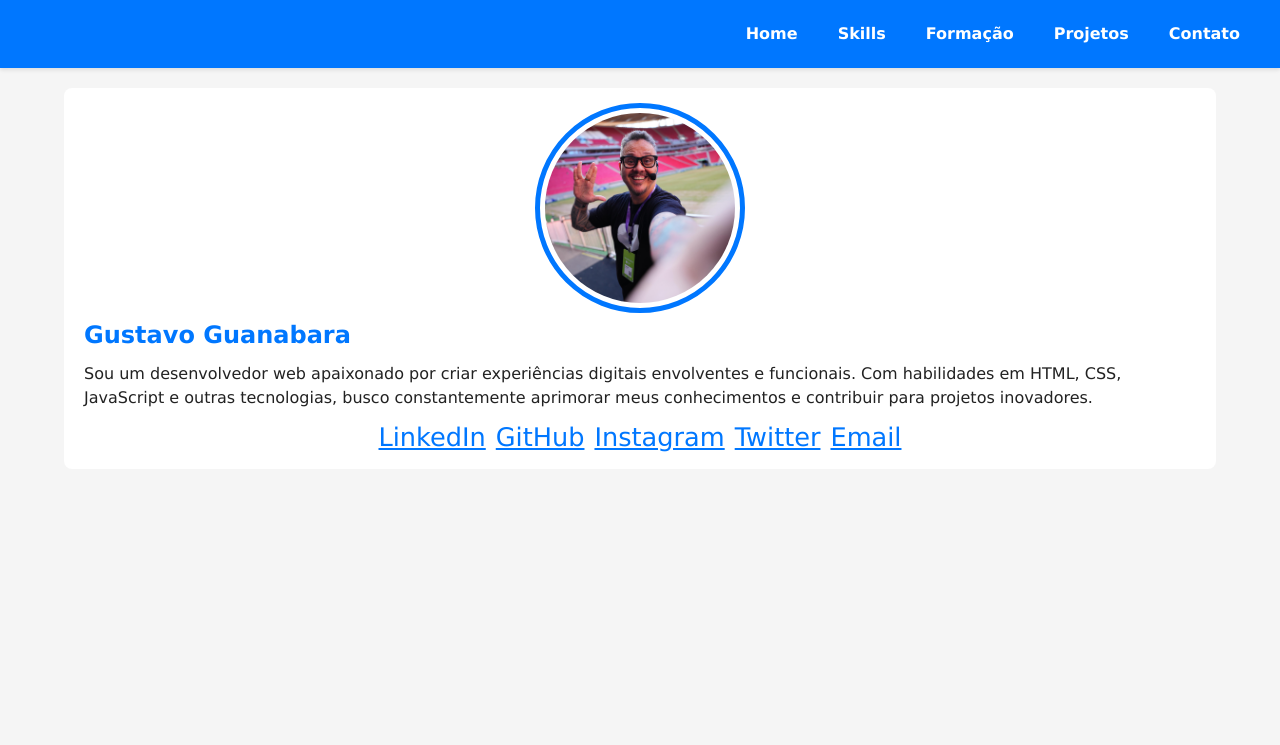
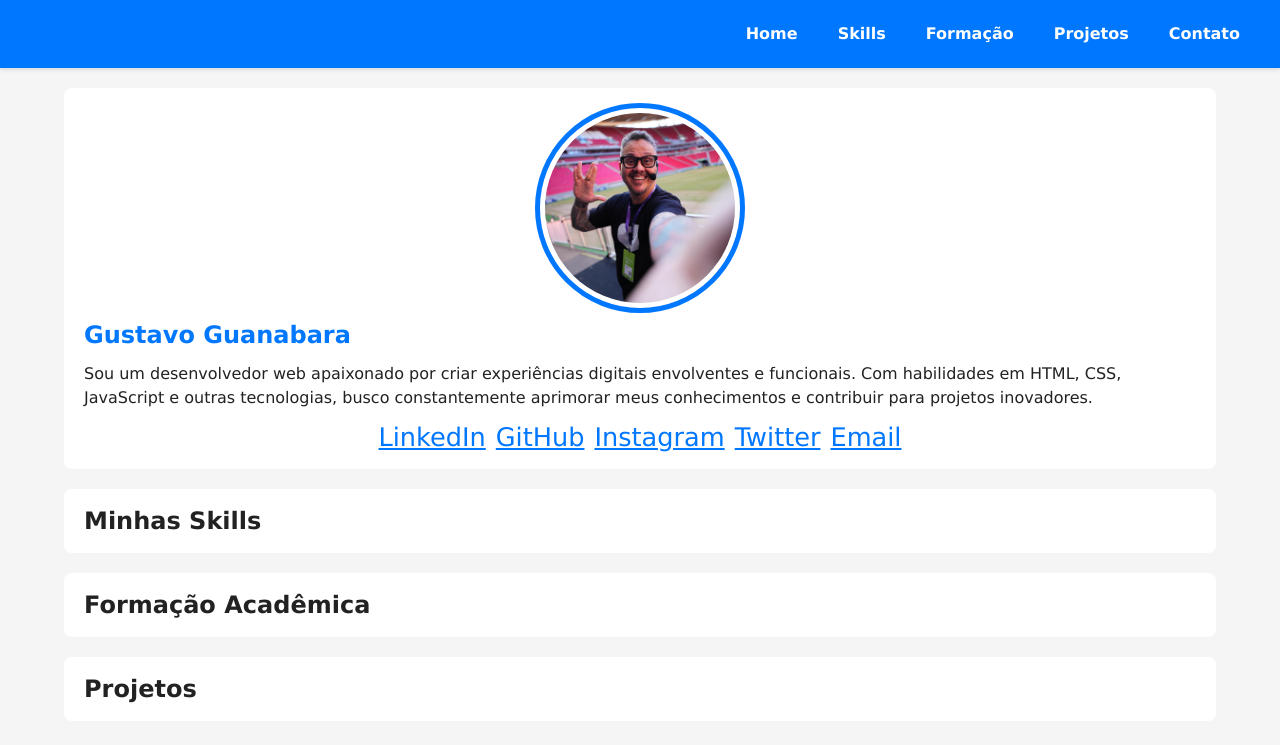
Before and after one commit to Pedro-F2210/projeto-portifolio, a plain HTML site: page index.html in a window 1280 px wide. Drawn offline with Linux system fonts and the light colour scheme.

```diff
--- a/estilos/style.css
+++ b/estilos/style.css
@@ -117,3 +117,14 @@ section#ficha {
 #social a:hover {
     color: var(--destaque-inverso);
 }
+
+#detalhes {
+    grid-column: 2;
+}
+
+article {
+    background-color: var(--fundo-card);
+    padding: 20px;
+    border-radius: 8px;
+    margin-bottom: 20px;
+}
--- a/index.html
+++ b/index.html
@@ -33,6 +33,19 @@
                 <a href="mailto:gustavoguanabara@gmail.com" target="_blank" rel="noopener noreferrer">Email</a>
             </div>
         </section>
+
+        <section id="detalhes">
+            <article id="skills">
+                <h2>Minhas Skills</h2>
+
+            </article>
+            <article id="formacao">
+                <h2>Formação Acadêmica</h2>
+            </article>
+            <article id="projetos">
+                <h2>Projetos</h2>
+            </article>
+        </section>
     </main>
 
     <footer>
```
